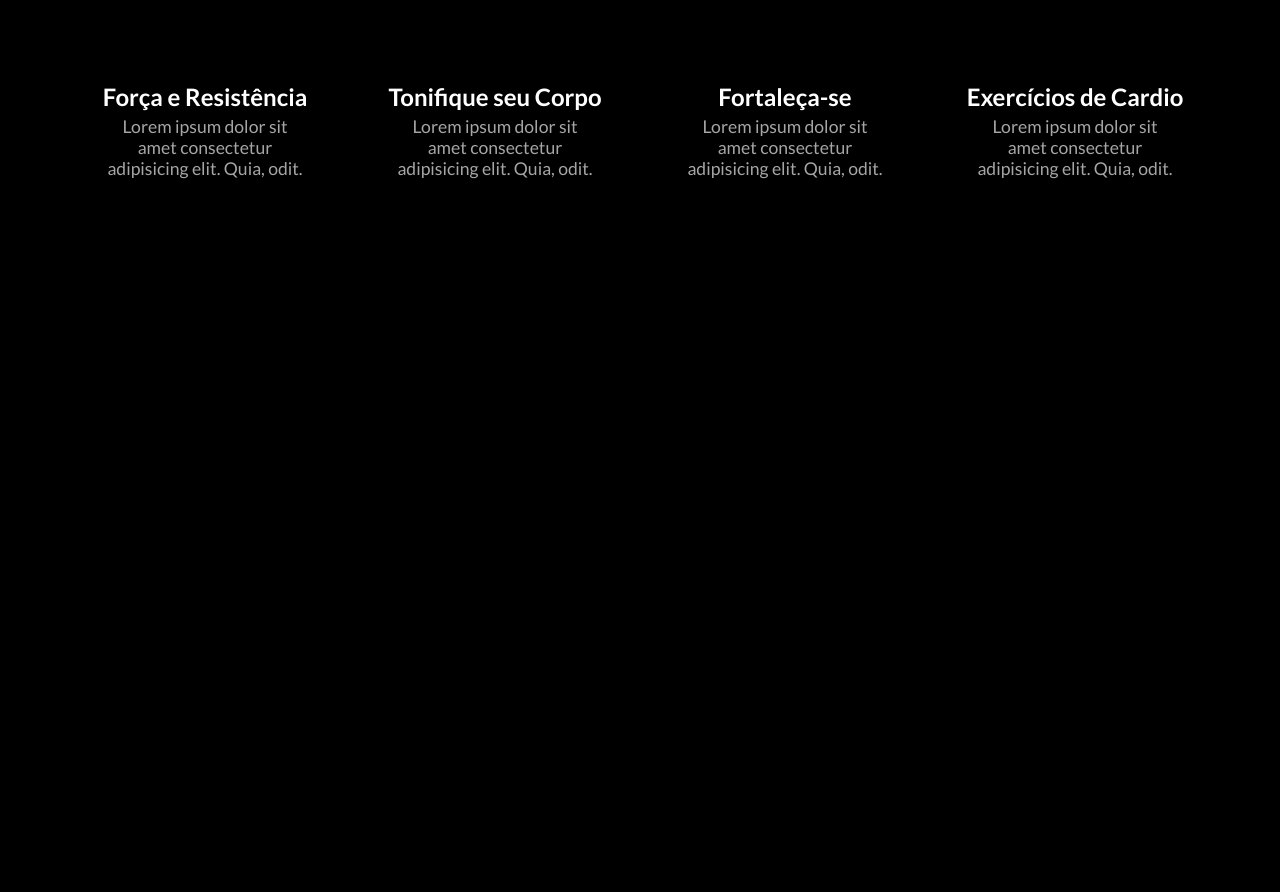
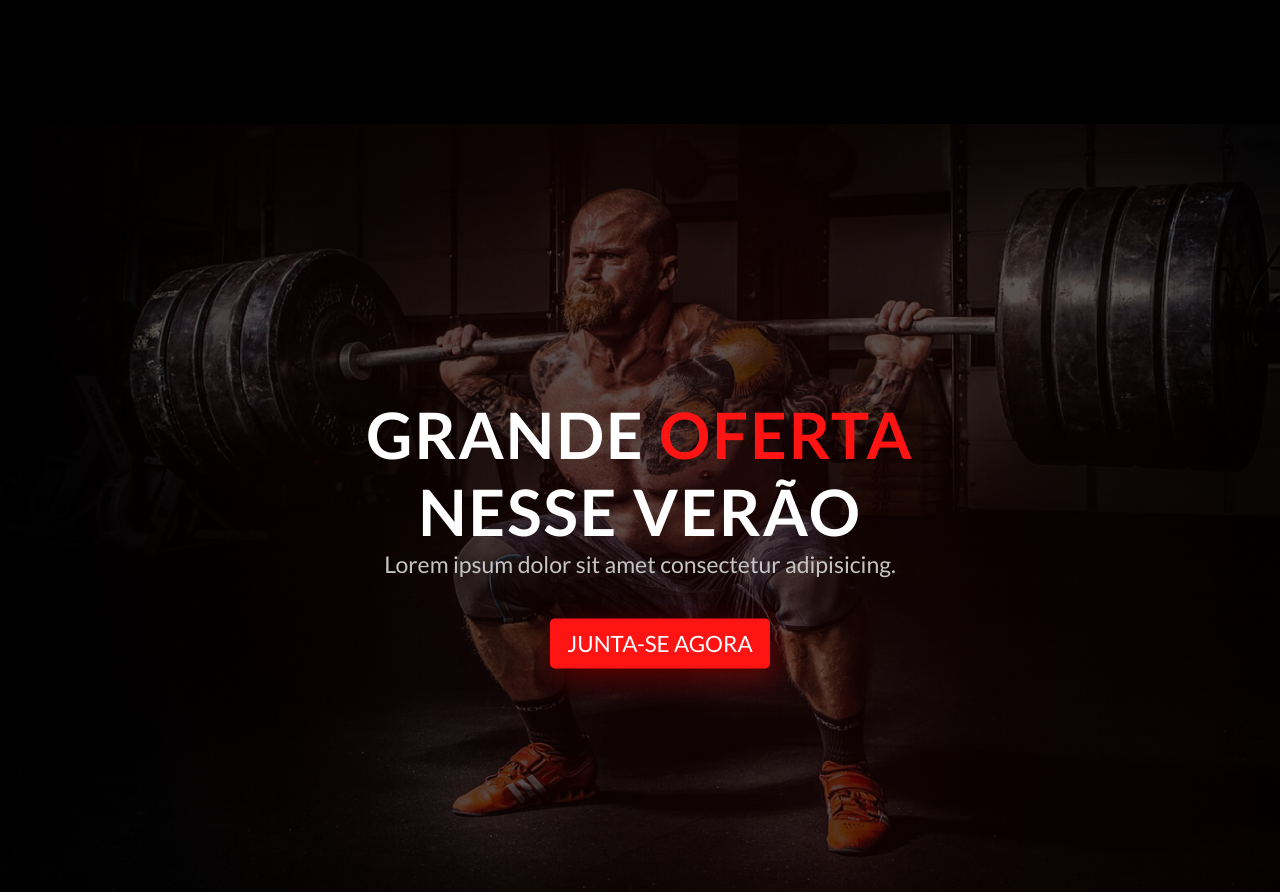
Before and after one commit to LuisBraga31/gymProject, a React (Vite) app: page / in a window 1280 px wide. Shown: the part 1241-2133 px from the top of the page. Before the commit the page ends 1728 px from the top, so only its background shows below. Built offline with nearby package versions, Linux system fonts and the light colour scheme.

Commit message:
Criando componente ofertas

```diff
--- a/src/App.jsx
+++ b/src/App.jsx
@@ -1,6 +1,7 @@
 import Header from "./components/Header"
 import Infos from "./components/Infos"
 import NavBar from "./components/NavBar"
+import Ofertas from "./components/Ofertas"
 
 function App() {
 
@@ -9,6 +10,7 @@ function App() {
       <NavBar/>
       <Header/>
       <Infos/>
+      <Ofertas/>
     </>
   )
 }
--- a/src/components/NavBar/index.jsx
+++ b/src/components/NavBar/index.jsx
@@ -34,8 +34,8 @@ export default function NavBar() {
 
             <ul className="menu">
                 <li><Link to="#"> Home </Link ></li>
-                <li><Link to="#"> Infos </Link></li>
-                <li><Link to="#"> Ofertas </Link></li>
+                <li><Link to="#infos"> Infos </Link></li>
+                <li><Link to="#ofertas"> Ofertas </Link></li>
                 <li><Link to="#"> Sobre </Link></li>
                 <li><Link to="#"> Contato </Link></li>
             </ul>
--- /dev/null
+++ b/src/components/Ofertas/index.jsx
@@ -0,0 +1,18 @@
+import '../../styles/components/ofertas.sass'
+
+export default function Ofertas() {
+
+    return (
+        <div id="ofertas">
+            <div className="pr-heading">
+                <h1> GRANDE <span> OFERTA </span> NESSE VERÃO </h1>
+                <p className="details"> Lorem ipsum dolor sit amet consectetur adipisicing. </p>
+
+                <div className="pr-btns">
+                    <a href="#" className="pr-btn"> JUNTA-SE AGORA </a>
+                </div>
+            </div>
+
+        </div>
+    )
+}
--- a/src/styles/components/infos.sass
+++ b/src/styles/components/infos.sass
@@ -1,10 +1,10 @@
 #infos
     width: 100%
-    height: 120vh
     display: flex
     flex-direction: column
     align-items: center
     justify-content: center
+    margin: 50px 0px
 
     h1
         color: #fff
--- /dev/null
+++ b/src/styles/components/ofertas.sass
@@ -0,0 +1,54 @@
+#ofertas
+    padding-top: 30px
+    width: 100%
+    height: 768px
+    position: relative
+    background-repeat: no-repeat
+    background-size: cover
+    background-image: linear-gradient(rgba(0, 0, 0, .65), rgba(0, 0, 0, .65)), url('../../assets/offer.png')
+    text-align: center
+
+    .pr-heading
+        text-align: center
+        font-family: 'Lato', sans-serif
+        width: 600px
+        position: absolute
+        top: 55%
+        left: 50%
+        transform: translate(-50%, -55%)
+
+        h1
+            font-size: 64px
+            margin: 0
+            letter-spacing: 2px
+            color: #fff
+
+        span
+            color: #ff1414
+
+        .details
+            font-size: 23px
+            color: #c5c5c5
+
+        .pr-btns
+            display: flex
+            margin-top: 40px
+            margin-left: 35%
+
+            .pr-btn
+                width: 220px
+                height: 50px
+                display: flex
+                justify-content: center
+                align-items: center
+                font-size: 1.4rem
+                background-color: #FF1414
+                box-shadow: 5px 10px 30px rgba(255, 2, 2, 0.336)
+                border-radius: 5px
+                color: #fff
+
+                &:hover
+                    background-color: transparent
+                    transition: all ease-in-out 0.5s
+                    color: #fff
+                    border: 2px solid #FF1414
```
